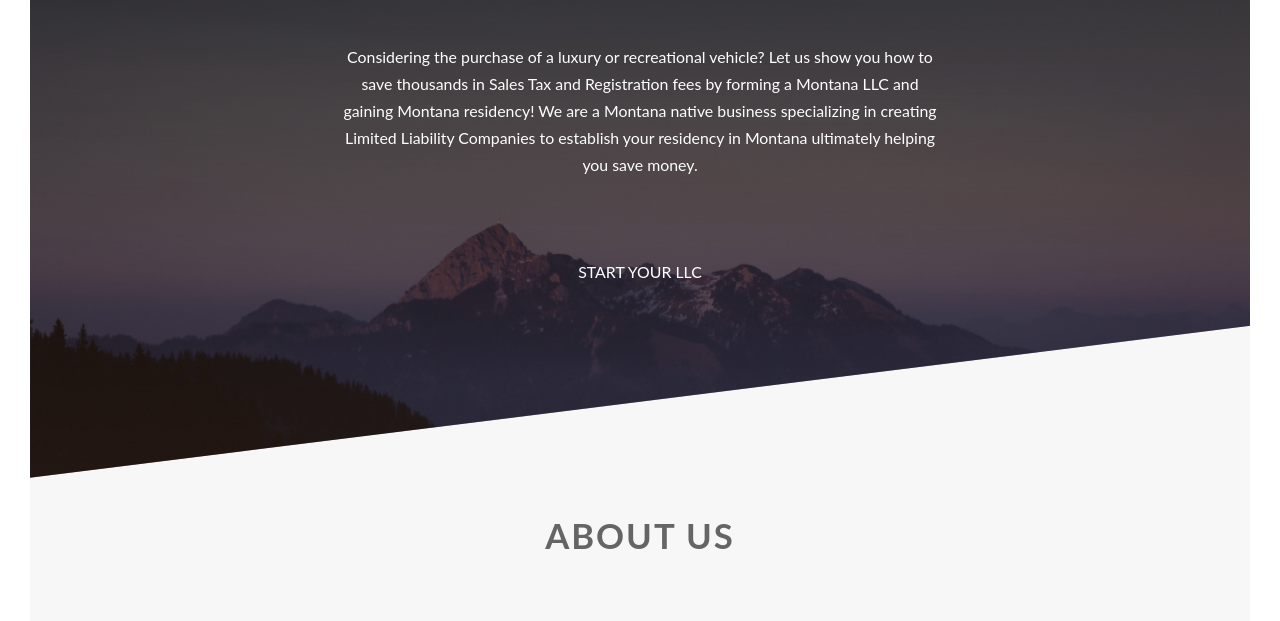
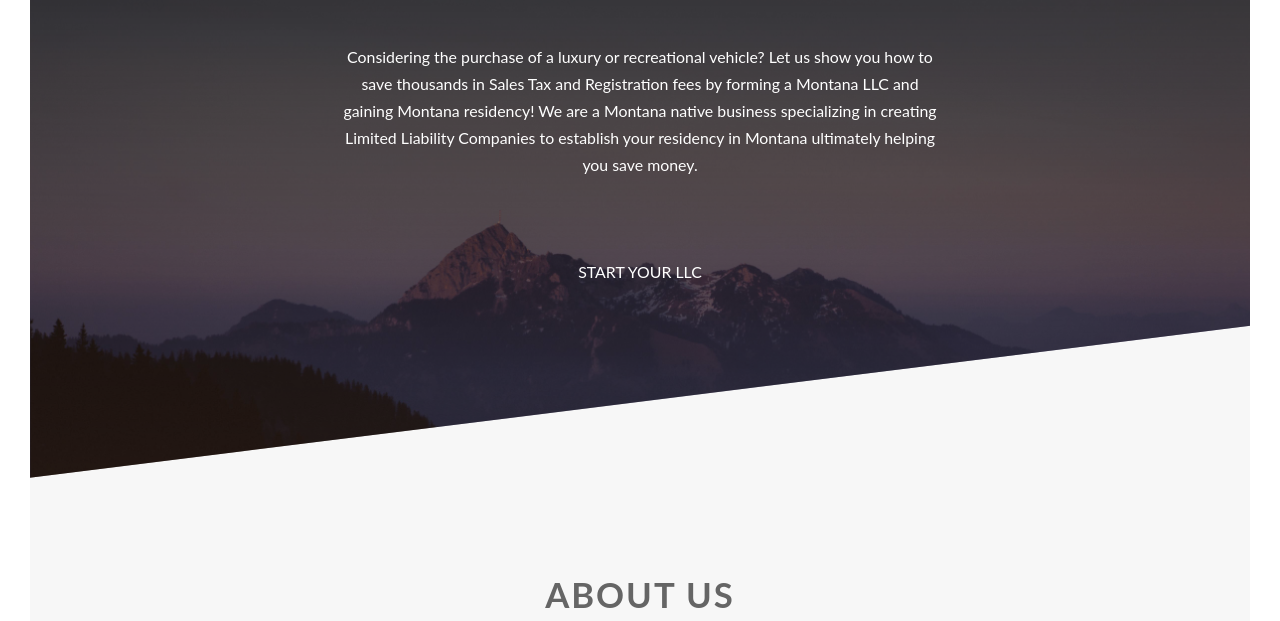
Before and after one commit to misterzirillo/demo-site, a plain HTML site: page index.html in a window 1280 px wide. Shown: the part 312-933 px from the top of the page. Drawn offline with Linux system fonts and the light colour scheme; files whose address does not match are found by name.

Commit message:
Update-folder

```diff
--- a/index.html
+++ b/index.html
@@ -47,7 +47,7 @@
      <!---------- ABOUT US ---------->
 
       <section class="section-about">
-        <div class="u-margin-center u-margin-top-small">
+        <div class="u-margin-center u-margin-top-big">
           <h2 class="heading-secondary"  id="about">
             About us
           </h2>
```
